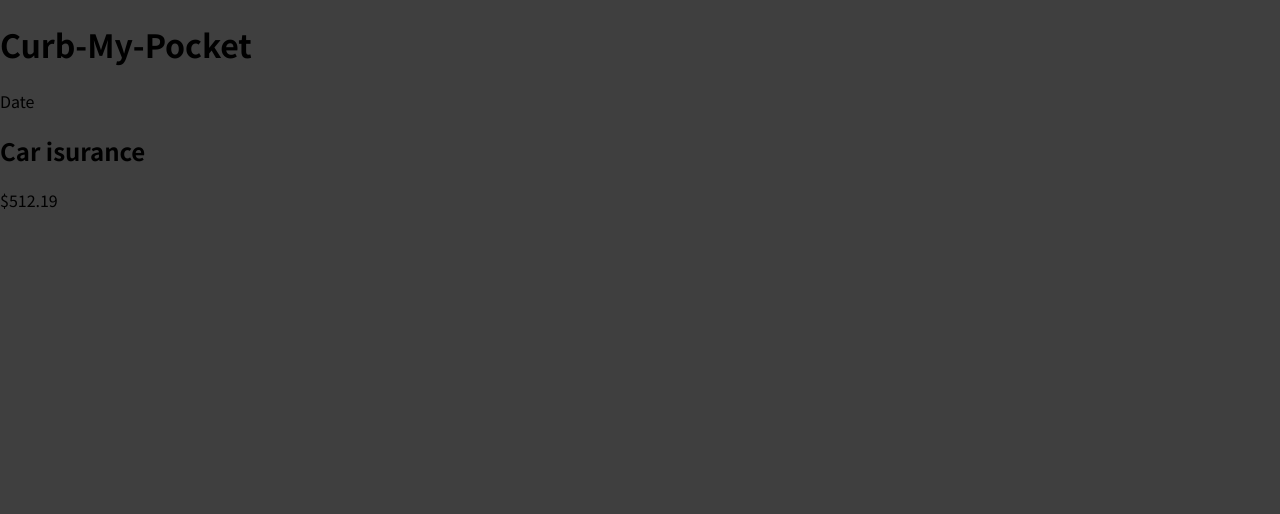
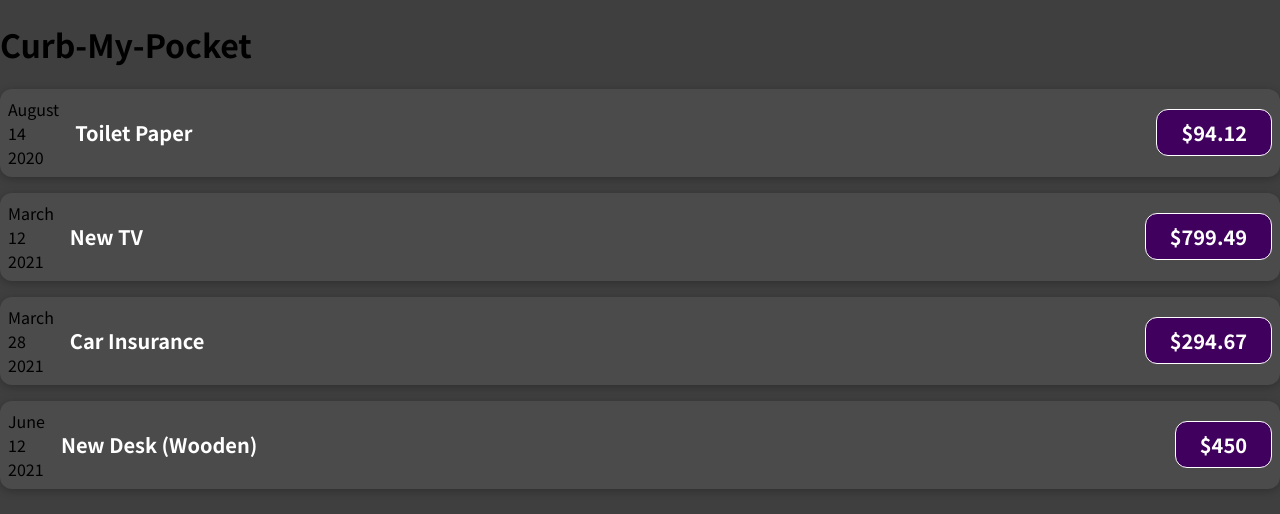
Before and after one commit to Pranav016/CurbMyExpenditure, a JavaScript app: page / in a window 1280 px wide. Shown: the top 514 px of the page. Built offline with nearby package versions, Linux system fonts and the light colour scheme.

Commit message:
Add dummy data and pass it to the ExpenseItem component using props

```diff
--- a/package.json
+++ b/package.json
@@ -41,8 +41,6 @@
 	"devDependencies": {
 		"@typescript-eslint/eslint-plugin": "4.22.0",
 		"@typescript-eslint/parser": "4.0.0",
-		"babel-eslint": "10.0.0",
-		"eslint": "7.0.0",
 		"eslint-config-prettier": "^8.2.0",
 		"eslint-config-react-app": "6.0.0",
 		"eslint-plugin-flowtype": "5.2.0",
--- a/src/App.js
+++ b/src/App.js
@@ -1,12 +1,32 @@
 import ExpenseItem from './components/ExpenseItem';
+import expenses from './data/dummy_data.js';
 
 function App() {
-    return (
-        <div>
-            <h1>Curb-My-Pocket</h1>
-            <ExpenseItem></ExpenseItem>
-        </div>
-    );
+	return (
+		<div>
+			<h1>Curb-My-Pocket</h1>
+			<ExpenseItem
+				title={expenses[0].title}
+				amount={expenses[0].amount}
+				date={expenses[0].date}
+			/>
+			<ExpenseItem
+				title={expenses[1].title}
+				amount={expenses[1].amount}
+				date={expenses[1].date}
+			/>
+			<ExpenseItem
+				title={expenses[2].title}
+				amount={expenses[2].amount}
+				date={expenses[2].date}
+			/>
+			<ExpenseItem
+				title={expenses[3].title}
+				amount={expenses[3].amount}
+				date={expenses[3].date}
+			/>
+		</div>
+	);
 }
 
 export default App;
--- a/src/components/ExpenseItem.js
+++ b/src/components/ExpenseItem.js
@@ -1,10 +1,20 @@
-function ExpenseItem() {
+import './ExpenseItem.css';
+
+function ExpenseItem(props) {
 	return (
 		<div className='expense-item'>
-			<div>Date</div>
+			<div>
+				<div>
+					{props.date.toLocaleString('en-US', { month: 'long' })}
+				</div>
+				<div>
+					{props.date.toLocaleString('en-US', { day: '2-digit' })}
+				</div>
+				<div>{props.date.getFullYear()}</div>
+			</div>
 			<div className='expense-item__description'>
-				<h2>Car isurance</h2>
-				<div className='expense-item__price'>$512.19</div>
+				<h2>{props.title}</h2>
+				<div className='expense-item__price'>${props.amount}</div>
 			</div>
 		</div>
 	);
--- /dev/null
+++ b/src/data/dummy_data.js
@@ -0,0 +1,23 @@
+const expenses = [
+	{
+		id: 'e1',
+		title: 'Toilet Paper',
+		amount: 94.12,
+		date: new Date(2020, 7, 14),
+	},
+	{ id: 'e2', title: 'New TV', amount: 799.49, date: new Date(2021, 2, 12) },
+	{
+		id: 'e3',
+		title: 'Car Insurance',
+		amount: 294.67,
+		date: new Date(2021, 2, 28),
+	},
+	{
+		id: 'e4',
+		title: 'New Desk (Wooden)',
+		amount: 450,
+		date: new Date(2021, 5, 12),
+	},
+];
+
+export default expenses;
```
Also changed, not shown: .eslintrc.json, 1 other file (tests, documents, lock files or other folders).
